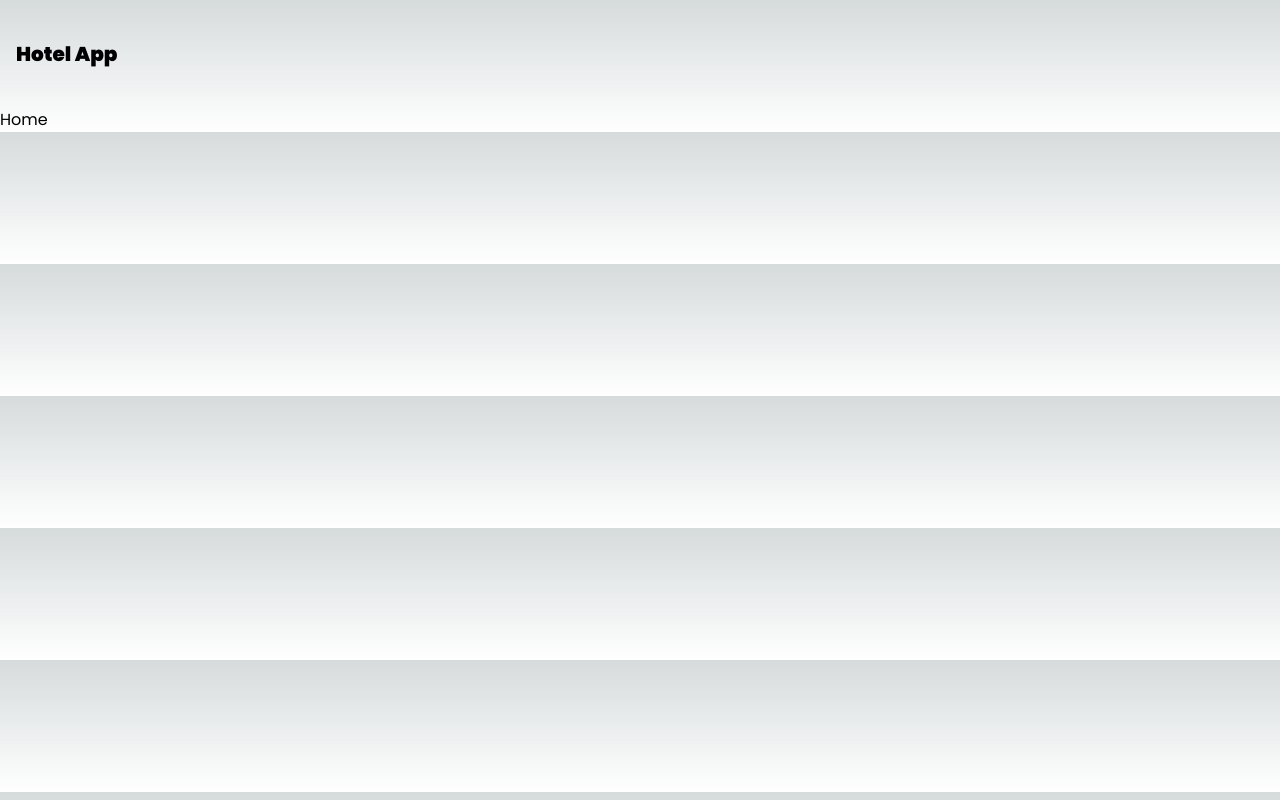
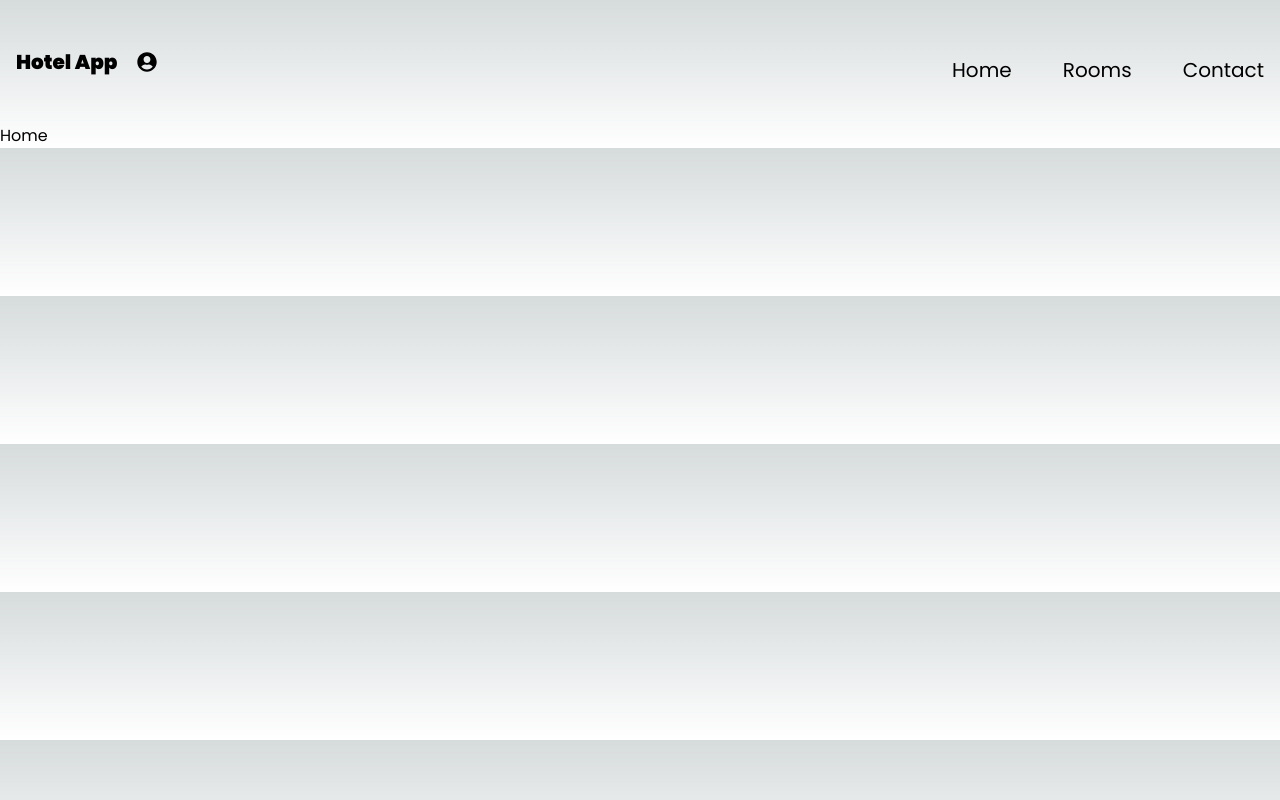
Before and after one commit to Sakhee89/hotel-booking-site, a Next.js app: page / in a window 1280 px wide. Built offline with nearby package versions, Linux system fonts and the light colour scheme.

Commit message:
add header

```diff
--- a/src/components/Header/Header.tsx
+++ b/src/components/Header/Header.tsx
@@ -1,4 +1,5 @@
 import Link from "next/link";
+import { FaUserCircle } from "react-icons/fa";
 
 export const Header = () => {
   return (
@@ -7,7 +8,26 @@ export const Header = () => {
         <Link href="/" className="font-black">
           Hotel App
         </Link>
+        <ul className="flex items-center ml-5">
+          <li className="flex items-center">
+            <Link href="/auth">
+              <FaUserCircle className="cursor-pointer" />
+            </Link>
+          </li>
+        </ul>
       </div>
+
+      <ul className="flex items-center justify-between w-full md:w-1/3 mt-4 gap-5">
+        <li className="hover:-translate-y-1 duration-500 transition-all">
+          <Link href="/">Home</Link>
+        </li>
+        <li className="hover:-translate-y-1 duration-500 transition-all">
+          <Link href="/rooms">Rooms</Link>
+        </li>
+        <li className="hover:-translate-y-1 duration-500 transition-all">
+          <Link href="/">Contact</Link>
+        </li>
+      </ul>
     </header>
   );
 };
--- a/tailwind.config.ts
+++ b/tailwind.config.ts
@@ -1,4 +1,5 @@
 import type { Config } from "tailwindcss";
+const { fontFamily } = require("tailwindcss/defaultTheme");
 
 const config: Config = {
   content: [
@@ -8,10 +9,12 @@ const config: Config = {
   ],
   theme: {
     extend: {
-      backgroundImage: {
-        "gradient-radial": "radial-gradient(var(--tw-gradient-stops))",
-        "gradient-conic":
-          "conic-gradient(from 180deg at 50% 50%, var(--tw-gradient-stops))",
+      colors: {
+        primary: "#038C7F",
+        secondary: "#F2C641",
+      },
+      fontFamily: {
+        poppins: ["var(--font-poppins)", ...fontFamily.sans],
       },
     },
   },
```
